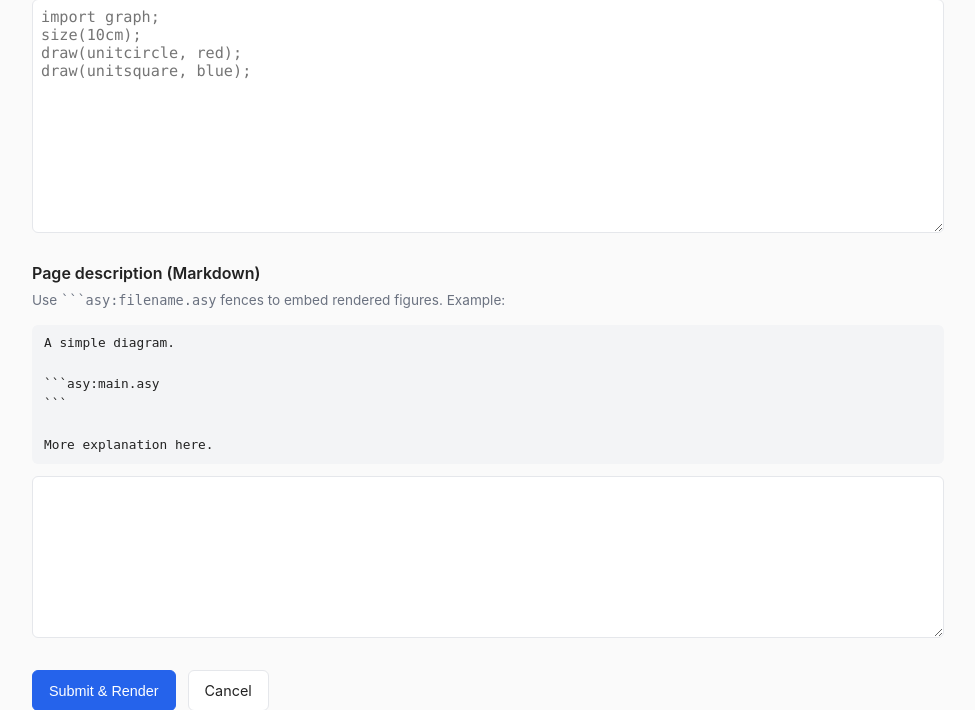
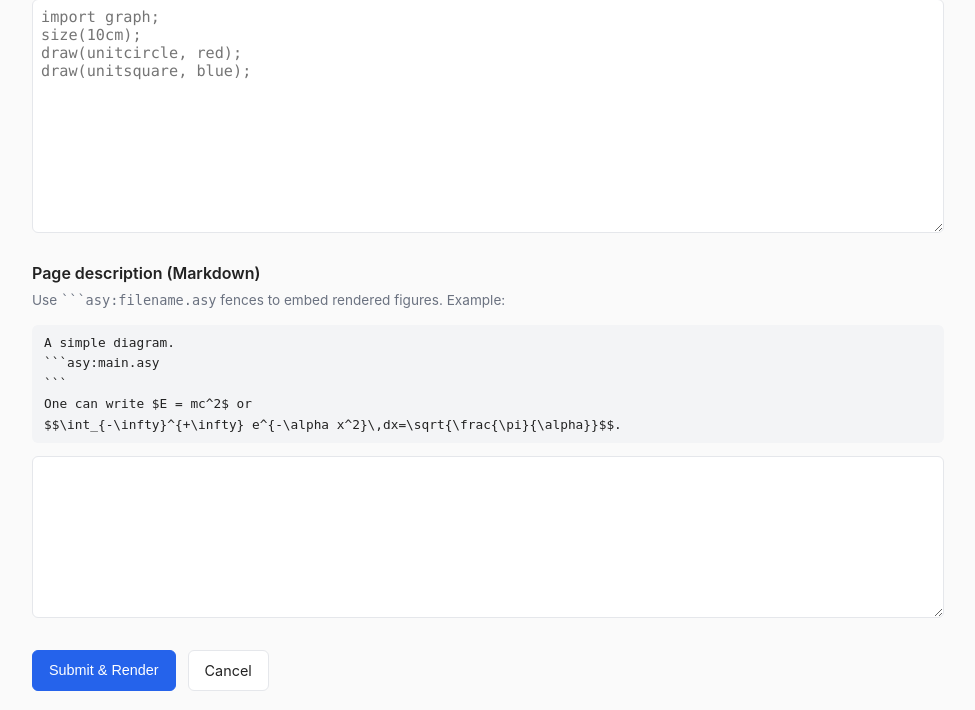
Before and after one commit to vectorgraphics/asymptote-wiki, a Flask app: page /new in a window 1280 px wide. Shown: the part 601-1311 px from the top of the page, without its empty margins (152-1127 px from the left). Run offline with Flask 3, Linux system fonts and the light colour scheme; some libraries are stand-ins or nearby versions.

Commit message:
Update markdown hint to show KaTeX math example

````diff
--- a/templates/edit.html
+++ b/templates/edit.html
@@ -72,11 +72,11 @@ draw(unitsquare, blue);">{{ '' }}</textarea>
             Example:
         </p>
         <pre class="hint-block">A simple diagram.
-
 ```asy:main.asy
 ```
-
-More explanation here.</pre>
+One can write $E = mc^2$ or
+$$\int_{-\infty}^{+\infty} e^{-\alpha x^2}\,dx=\sqrt{\frac{\pi}{\alpha}}$$.
+</pre>
         <textarea id="page_md" name="page_md" rows="8" class="code-input">{{ page.page_md if page and page.page_md else '' }}</textarea>
     </div>
 
````
